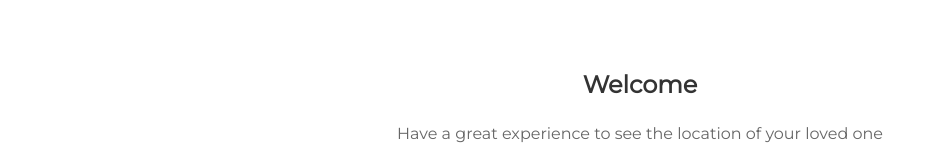
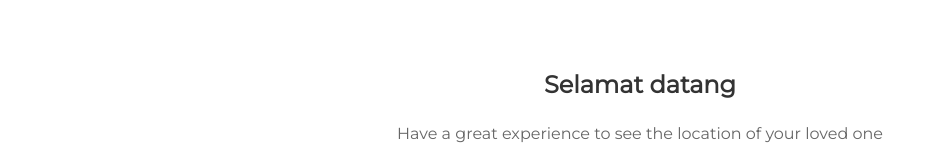
Before and after one commit to shyfakaay/VILAS-App, a plain HTML site: page index.html in a window 1280 px wide. Shown: the part 242-402 px from the top of the page, without its empty margins (0-925 px from the left). Drawn offline with nearby package versions, Linux system fonts and the light colour scheme.

Commit message:
ganti ing ke indo

```diff
--- a/index.html
+++ b/index.html
@@ -36,7 +36,7 @@
   <div class="vls-konten">
     <img src="./Images/logo.png" class="log center">
     <div class="text">
-    <h3 style="text-align: center; font-family: 'Montserrat', sans-serif;"> <strong> Welcome</strong></h3>
+    <h3 style="text-align: center; font-family: 'Montserrat', sans-serif;"> <strong> Selamat datang</strong></h3>
     <p style="text-align: center; font-family: 'Montserrat', sans-serif; font-size:16px;">Have a great experience to see the location of your loved one<p>
     </div>
     <div class="center-btn">
```
